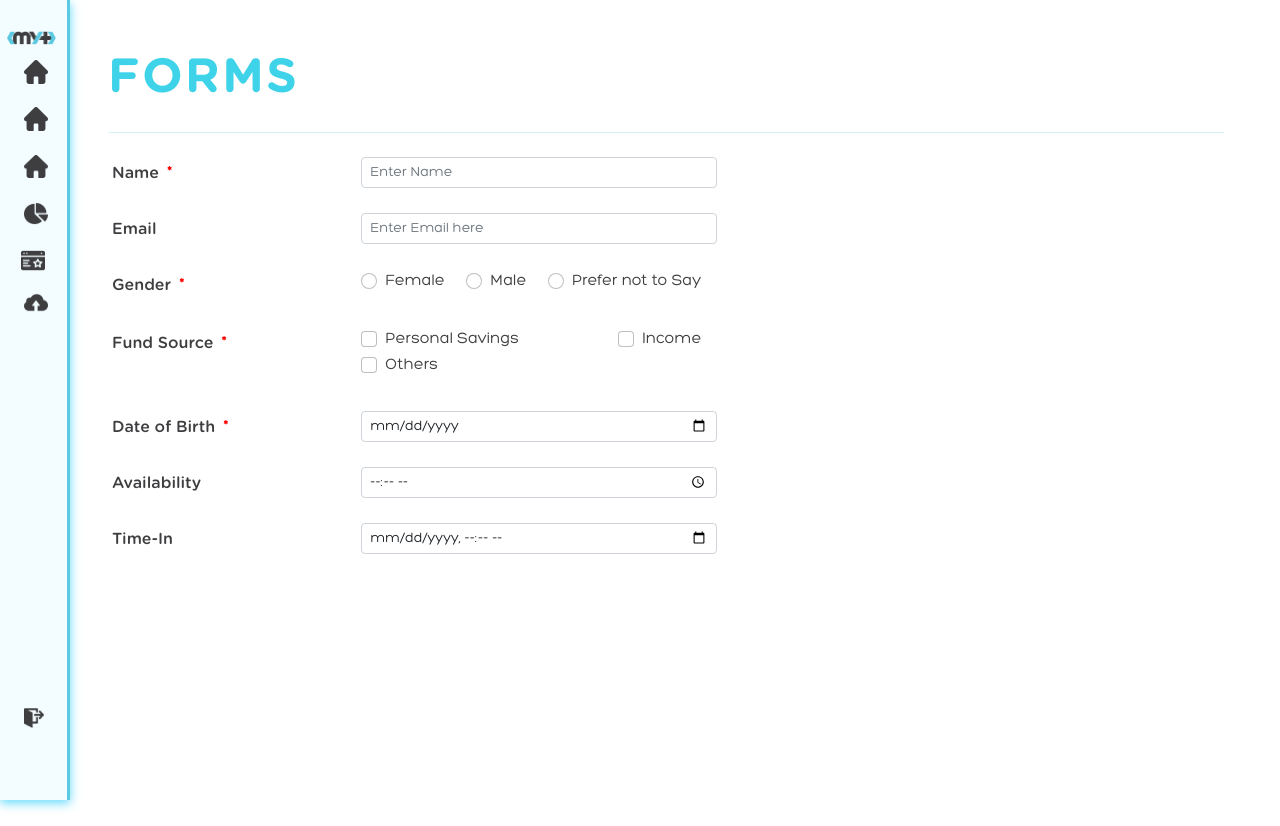
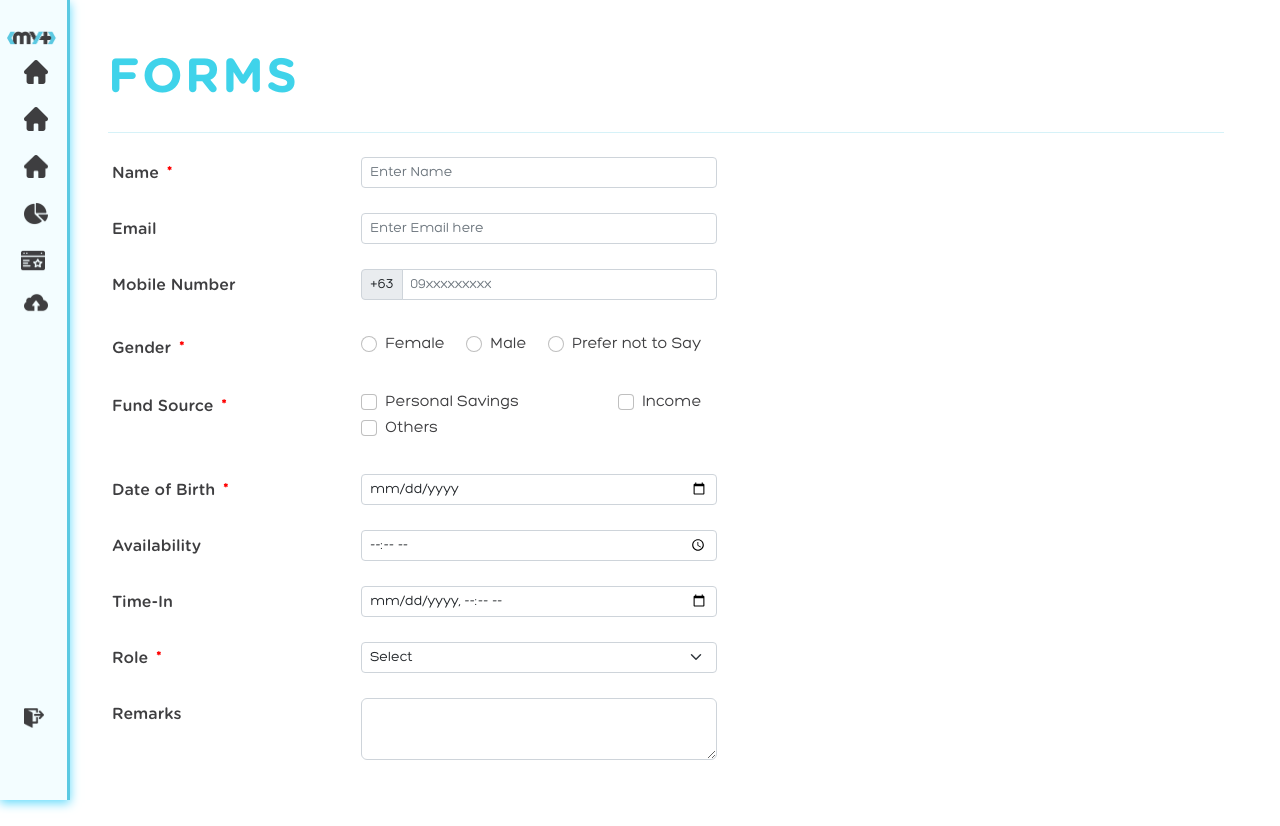
Before and after one commit to vanessa-myt/sample-project, a React (Create React App) app: page /forms in a window 1280 px wide. Before the commit the page ends 800 px from the top, so only its background shows below. Built offline with nearby package versions, Linux system fonts and the light colour scheme.

Commit message:
form fields

```diff
--- a/package.json
+++ b/package.json
@@ -21,6 +21,7 @@
     "react-loading": "^2.0.3",
     "react-router-dom": "^6.4.3",
     "react-scripts": "5.0.1",
+    "react-select": "^5.7.0",
     "react-toastify": "^9.1.1",
     "web-vitals": "^2.1.4"
   },
--- a/src/Components/Forms/Forms.css
+++ b/src/Components/Forms/Forms.css
@@ -20,3 +20,7 @@
     border-color: var(--secondary-color) !important;
     box-shadow: 2px 2px 2px #c1c1c1;
 }
+
+.css-qbdosj-Input {
+    grid-area: 1/1/2/1000 !important;
+}
--- /dev/null
+++ b/src/Components/Forms/MYTNumberField.jsx
@@ -0,0 +1,57 @@
+import { FontAwesomeIcon } from '@fortawesome/react-fontawesome'
+import React from 'react'
+import { Form, Row, Col, InputGroup } from 'react-bootstrap'
+
+import "./Forms.css"
+
+function MYTNumberField({required, type, sideInput, sideInputType, sideInputValue, formLabel, size, placeholder}) {
+  return (
+    <Form>
+        {type==="inline" ?
+            <Form.Group className="mb-3" controlId="formBasicEmail">
+                <Row>
+                    <Col sm={4}>
+                        <Form.Label className='p-1 form-label align-left'>
+                            {formLabel}
+                            {required && <span className='badge'>*</span>}
+                        </Form.Label>
+                    </Col>
+                    <Col sm={6}>
+                        <InputGroup size={size} className="mb-3">
+                            {sideInput &&
+                                <InputGroup.Text>
+                                    {sideInputType === "icon" ?
+                                    <FontAwesomeIcon
+                                    icon={sideInputValue}
+                                    alt={"eye"}
+                                    // className={showPassword ? "eye-login" : "eye-slash-login"}
+                                    aria-hidden="true"
+                                    />
+                                    :
+                                    <text>{sideInputValue}</text>
+                                    }
+                                </InputGroup.Text>
+                            }
+                            <Form.Control type="number" placeholder={placeholder} size={size}/>
+                            {/* <InputGroup.Text>.00</InputGroup.Text> */}
+                        </InputGroup>
+                    </Col>
+                </Row>
+            </Form.Group>
+            :
+           <>
+             <Form.Group className="mb-3" controlId="formBasicEmail">
+                <Form.Label className='align-left ml-2 form-label'>
+                    {formLabel}
+                    {required && <span className='badge'>*</span>}
+                </Form.Label>
+                <Form.Control type="text" placeholder={placeholder} size={size}/>
+            </Form.Group>
+           </>
+        }
+    </Form>
+
+  )
+}
+
+export default MYTNumberField
--- /dev/null
+++ b/src/Components/Forms/MYTSelect.jsx
@@ -0,0 +1,58 @@
+import React from 'react'
+import { Form, Row, Col } from 'react-bootstrap'
+import Select from 'react-select'
+
+import "./Forms.css"
+
+function MYTSelect({required, type, formLabel, size, options, searchable}) {
+  return (
+    <Form>
+        {type==="inline" ?
+            <Form.Group className="mb-3" controlId="formBasicEmail">
+                <Row>
+                    <Col sm={4}>
+                        <Form.Label className='p-1 form-label align-left'>
+                            {formLabel}
+                            {required && <span className='badge'>*</span>}
+                        </Form.Label>
+                    </Col>
+                    <Col sm={6}>
+                        {searchable ?
+                        <Select options={options} size={size}/>
+                        :
+                        <Form.Select size={size}>
+                            <option defaultValue>Select</option>
+                            {options.map(data=>{
+                                return (
+                                    <option value={data.value}>{data.label}</option>
+                                )
+                            })}
+                        </Form.Select>
+                        }
+                    </Col>
+                </Row>
+            </Form.Group>
+            :
+           <>
+             <Form.Group className="mb-3" controlId="formBasicEmail">
+                <Form.Label className='align-left ml-2 form-label'>
+                    {formLabel}
+                    {required && <span className='badge'>*</span>}
+                </Form.Label>
+                <Form.Select size={size}>
+                    <option defaultValue>Select</option>
+                    {options.map(data=>{
+                        return (
+                            <option value={data.id}>{data.name}</option>
+                        )
+                    })}
+                </Form.Select>
+            </Form.Group>
+           </>
+        }
+    </Form>
+
+  )
+}
+
+export default MYTSelect
--- /dev/null
+++ b/src/Components/Forms/MYTTextArea.jsx
@@ -0,0 +1,39 @@
+import React from 'react'
+import { Form, Row, Col } from 'react-bootstrap'
+
+import "./Forms.css"
+
+function MYTTextArea({required, type, formLabel, size, placeholder}) {
+  return (
+    <Form>
+        {type==="inline" ?
+            <Form.Group className="mb-3" controlId="formBasicEmail">
+                <Row>
+                    <Col sm={4}>
+                        <Form.Label className='p-1 form-label align-left'>
+                            {formLabel}
+                            {required && <span className='badge'>*</span>}
+                        </Form.Label>
+                    </Col>
+                    <Col sm={6}>
+                        <textarea type="text" className="form-control" placeholder={placeholder} size={size}></textarea>
+                    </Col>
+                </Row>
+            </Form.Group>
+            :
+           <>
+             <Form.Group className="mb-3" controlId="formBasicEmail">
+                <Form.Label className='align-left ml-2 form-label'>
+                    {formLabel}
+                    {required && <span className='badge'>*</span>}
+                </Form.Label>
+                <textarea type="text" className="form-control" placeholder={placeholder} size={size}></textarea>
+            </Form.Group>
+           </>
+        }
+    </Form>
+
+  )
+}
+
+export default MYTTextArea
--- a/src/Pages/Forms/FormComponent.jsx
+++ b/src/Pages/Forms/FormComponent.jsx
@@ -16,6 +16,9 @@ import MYTCheckButton from '../../Components/Forms/MYTCheckButton';
 import MYTDateField from '../../Components/Forms/MYTDateField';
 import MYTTimeField from '../../Components/Forms/MYTTimeField';
 import MYTDateTimeField from '../../Components/Forms/MYTDateTimeField';
+import MYTSelect from '../../Components/Forms/MYTSelect';
+import MYTTextArea from '../../Components/Forms/MYTTextArea';
+import MYTNumberField from '../../Components/Forms/MYTNumberField';
 
 const sampleLabels = [
   {label:"Female"},
@@ -27,6 +30,12 @@ const sampleLabelsCheckbox = [
   {label:"Personal Savings"},
   {label:"Income"},
   {label:"Others"},
+]
+
+const sampleRoles = [
+    {value:1, label:"Admin"},
+    {value:2, label:"Manager"},
+    {value:3, label:"Agent"},
 ]
 
 function FormComponent() {
@@ -63,6 +72,15 @@ function FormComponent() {
                             size={`sm`}
                             placeholder={`Enter Email here`}
                         />
+                        <MYTNumberField
+                            type={`inline`}
+                            formLabel={`Mobile Number`}
+                            size={`sm`}
+                            placeholder={`09xxxxxxxxx`}
+                            sideInput
+                            sideInputType={`string`}
+                            sideInputValue={`+63`}
+                        />
                         <MYTRadioButton
                             type={`inline`}
                             formLabel={`Gender`}
@@ -87,6 +105,18 @@ function FormComponent() {
                          <MYTDateTimeField
                             type={`inline`}
                             formLabel={`Time-In`}
+                            size={`sm`}
+                        />
+                        <MYTSelect
+                            required
+                            type={`inline`}
+                            formLabel={`Role`}
+                            size={`sm`}
+                            options={sampleRoles}
+                        />
+                         <MYTTextArea
+                            type={`inline`}
+                            formLabel={`Remarks`}
                             size={`sm`}
                         />
                     </Col>
```
Also changed, not shown: 1 other file (tests, documents, lock files or other folders).
